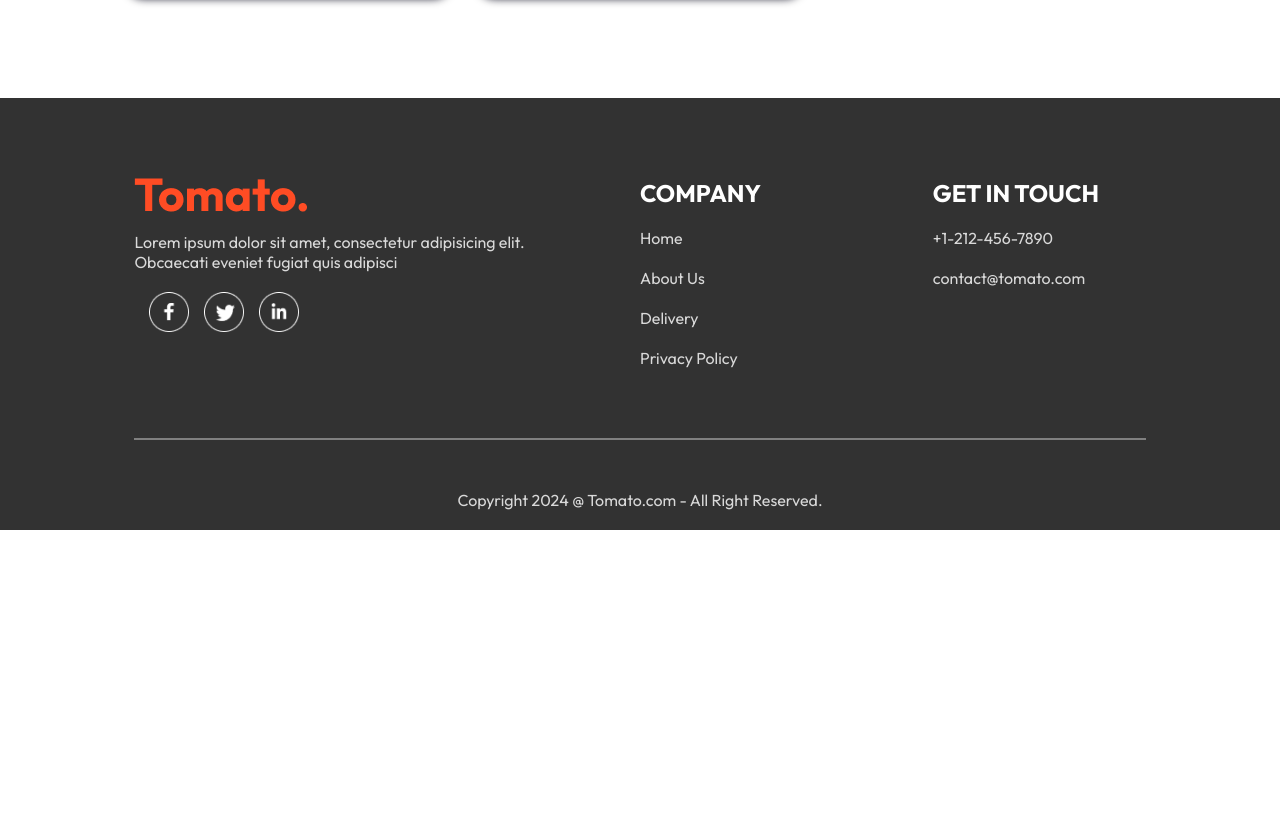
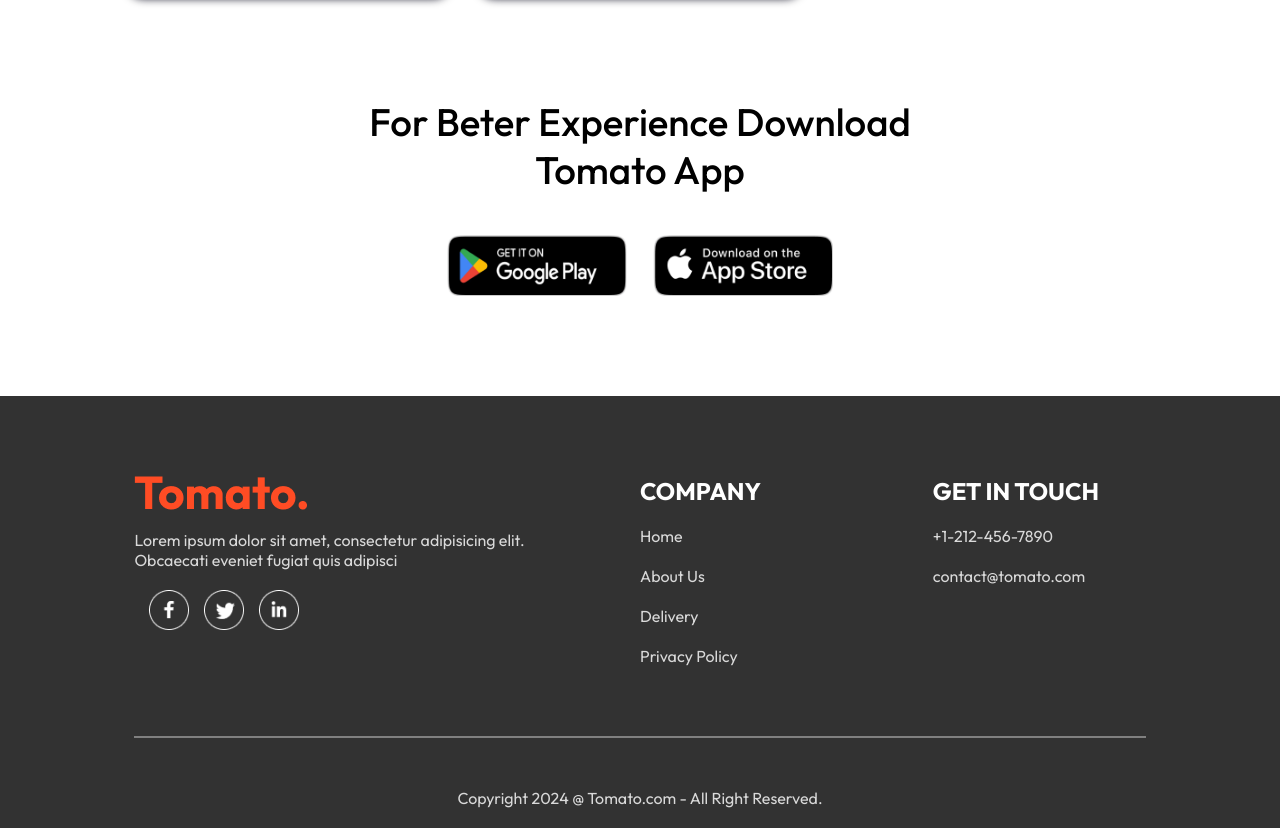
Before and after one commit to salimsheikh/react-vite-food-shop, a React (Vite) app in the folder front-end/: page / in a window 1280 px wide. Shown: the part 5985-6813 px from the top of the page. Before the commit the page ends 6515 px from the top, so only its background shows below. Built offline with nearby package versions, Linux system fonts and the light colour scheme.

Commit message:
Navbar responsive done

```diff
--- /dev/null
+++ b/front-end/src/components/AppDownload/AppDownload.css
@@ -0,0 +1,24 @@
+.app-download{
+    margin: auto auto;
+    margin-top: 100px;
+    font-size: max(3vw, 20px);
+    text-align: center;
+    font-weight: 500;
+
+    .app-downlaod-plateforms{
+        display: flex;
+        justify-content: center;
+        gap: max(2vw, 10px);
+        margin-top: 40px;
+
+        img{
+            width: max(30vw, 120px);
+            max-width: 180px;
+            transition: 0.5s;
+            cursor: pointer;
+            &:hover{
+                transform: scale(1.05);
+            }
+        }
+    }
+}
--- /dev/null
+++ b/front-end/src/components/AppDownload/AppDownload.jsx
@@ -0,0 +1,16 @@
+import { assets } from '../../assets/assets';
+import './AppDownload.css'
+
+const AppDownload = () => {
+  return (
+    <div className='app-download' id='app-download'>
+        <p>For Beter Experience Download <br /> Tomato App</p>
+        <div className="app-downlaod-plateforms">
+            <img src={assets.play_store} alt="" />
+            <img src={assets.app_store} alt="" />
+        </div>
+    </div>
+  );
+}
+
+export default AppDownload;
--- a/front-end/src/components/navbar/Navbar.css
+++ b/front-end/src/components/navbar/Navbar.css
@@ -63,3 +63,50 @@
     top: -8px;
     right: -8px;
 }
+
+@media (max-width:1050px) {
+    .navbar .log{
+        width: 140;
+    }
+    .navbar-menu{
+        gap: 20px;
+        font-size: 17px;
+    }
+    .navbar-right{
+        gap: 30px;
+        img{
+            width: 22px;
+        }
+        button{
+            padding: 8px 25px;
+        }
+    }
+}
+
+
+@media (max-width:900px) {
+    .navbar .log{
+        width: 120;
+    }
+    .navbar-menu{
+        gap: 15px;
+        font-size: 16px;
+    }
+    .navbar-right{
+        gap: 20px;
+        img{
+            width: 20px;
+        }
+        button{
+            padding: 7px 20px;
+            font-size: 15px;
+        }
+    }
+}
+
+
+@media (max-width:750px) {
+    .navbar-menu{
+       display: none;
+    }
+}
--- a/front-end/src/index.css
+++ b/front-end/src/index.css
@@ -27,5 +27,10 @@
   100%{
     opacity: 1;
   }
+}
 
+@media (max-width:1050px) {
+  .app{
+    /* width: 90%; */
+  }
 }
--- a/front-end/src/pages/home/HomePage.jsx
+++ b/front-end/src/pages/home/HomePage.jsx
@@ -3,6 +3,7 @@
 import Header from '../../components/Header/Header'
 import ExploreMenu from '../../components/ExploreMenu/ExploreMenu';
 import FoodDisplay from '../../components/FoodDisplay/FoodDisplay';
+import AppDownload from '../../components/AppDownload/AppDownload';
 
 
 const HomePage = () => {
@@ -12,6 +13,7 @@
       <Header />
       <ExploreMenu category={category} setCategory={setCategory} />
       <FoodDisplay category={category} />
+      <AppDownload />
     </div>
   );
 }
```
Also changed, not shown: 1 other file (tests, documents, lock files or other folders).
